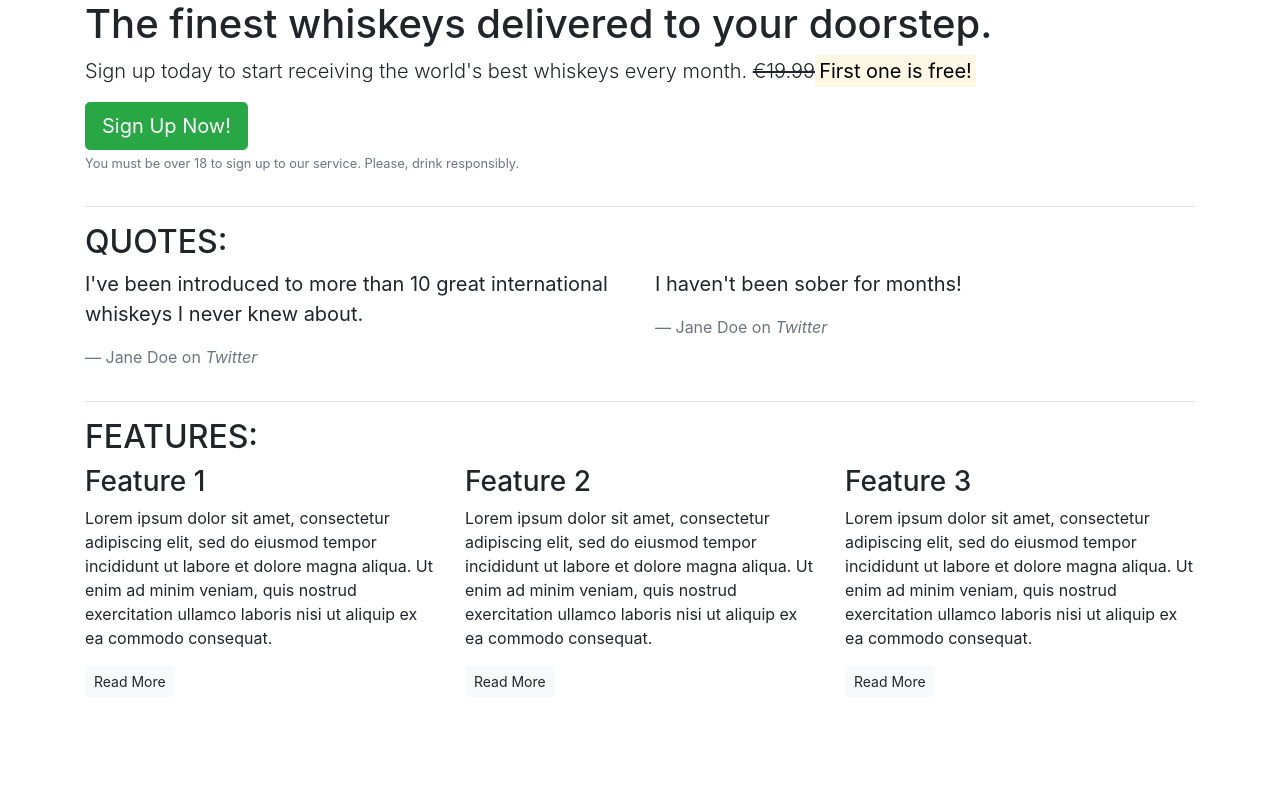
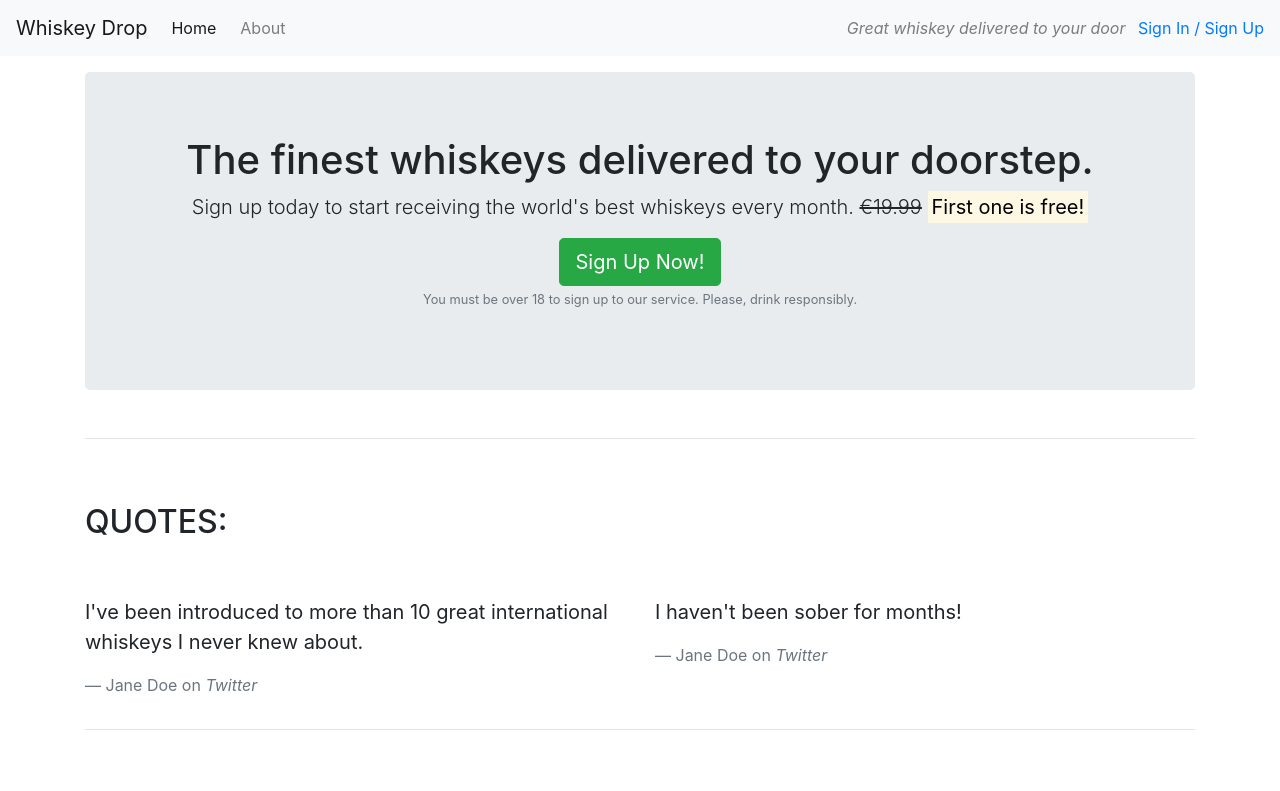
Before and after one commit to Emmy-Dare274/Whiskey_project_boostrap, a plain HTML site: page index.html in a window 1280 px wide. Shown: the top 791 px of the page. Drawn offline with nearby package versions, Linux system fonts and the light colour scheme.

Commit message:
Navbar added to markup

```diff
--- a/index.html
+++ b/index.html
@@ -10,14 +10,30 @@
 </head>
 
 <body>
-    <article class="container">
+    <!-- Nav here -->
+    <nav class="navbar navbar-light navbar-expand-sm bg-light">
+        <a href="/" class="navbar-brand">Whiskey Drop</a>
+        <ul class="navbar-nav mr-auto">
+            <li class="active nav-item mr-2"><a class="nav-link" href="/">Home</a></li>
+            <li class="nav-item mr-2"><a class="nav-link" href="">About</a></li>
+            <li class="nav-item mr-2 d-block d-sm-none"><a class="nav-link" href="">Sign In / Sign Up</a></li>
+        </ul>
+
+        <div class="d-none d-md-block">
+            <p class="navbar-text my-auto mr-2"><i>Great whiskey delivered to your door</i></p>
+            <a href="/login">Sign In / Sign Up</a>
+        </div>
+    </nav>
+    <article class="container mt-3">
         <!-- Callout -->
          <div class="row">
             <div class="col-12">
-                <section class="callout">
+                <section class="callout jumbotron text-center">
                     <h1>The finest whiskeys delivered to your doorstep.</h1>
                     <p class="lead">Sign up today to start receiving the world's best whiskeys every month.
-                    <s>€19.99</s><strong><mark>First one is free!</strong></mark></p>
+                    <s class="d-none d-sm-inline">€19.99</s>
+                    <span class="d-inline d-sm-none"><br></span>
+                    <strong><mark>First one is free!</strong></mark></p>
                     <button class="btn btn-success btn-lg">Sign Up Now!</button>
                     <p class="text-muted"><small>You must be over 18 to sign up to our service. Please, drink responsibly.</small></p>
                 </section>
@@ -29,7 +45,7 @@
         <!-- Quotes -->
         <section class="quotes">
                 <div class="row">
-                    <div class="col-12">
+                    <div class="col-12 my-5">
                         <h2 class="text-uppercase">Quotes:</h2>
                     </div>
                 </div>
@@ -54,7 +70,7 @@
         <!-- Features -->
         <section class="features">
             <div class="row">
-                <div class="col-12">
+                <div class="col-12 my-5">
                     <h2 class="text-uppercase">Features:</h2>
                 </div>
             </div>
```
